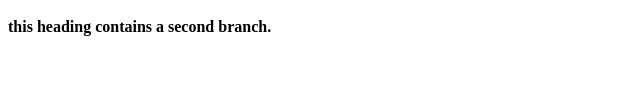
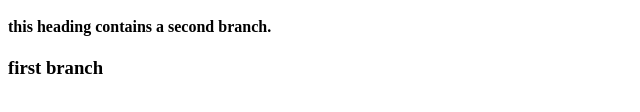
Before and after one commit to Mojmul-Haque/my-first-project, a plain HTML site: page index.html in a window 1280 px wide. Shown: the part 378-490 px from the top of the page, without its empty margins (0-640 px from the left). Drawn offline with Linux system fonts and the light colour scheme.

Commit message:
again add

```diff
--- a/index.html
+++ b/index.html
@@ -19,6 +19,9 @@
                     <img src="tiger.jpg" alt="tiger">
                     <p>this paragraph contains a second branch.</p>
                     <h4>this heading contains a second branch.</h4>
+                    <div class="first_branch">
+                        <h3>first branch</h3>
+                    </div>
                 </div>
             </div>
         </div>
```
